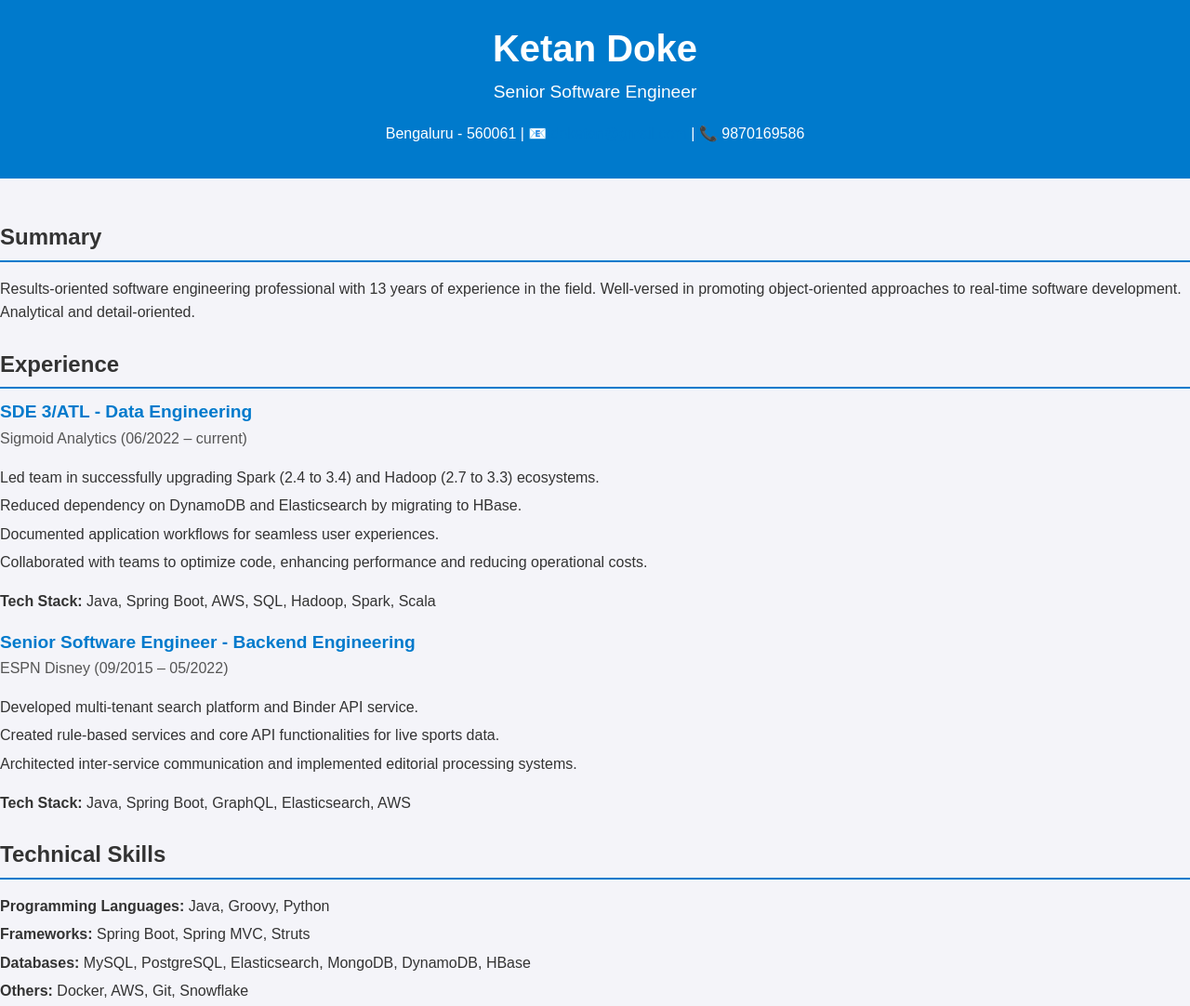
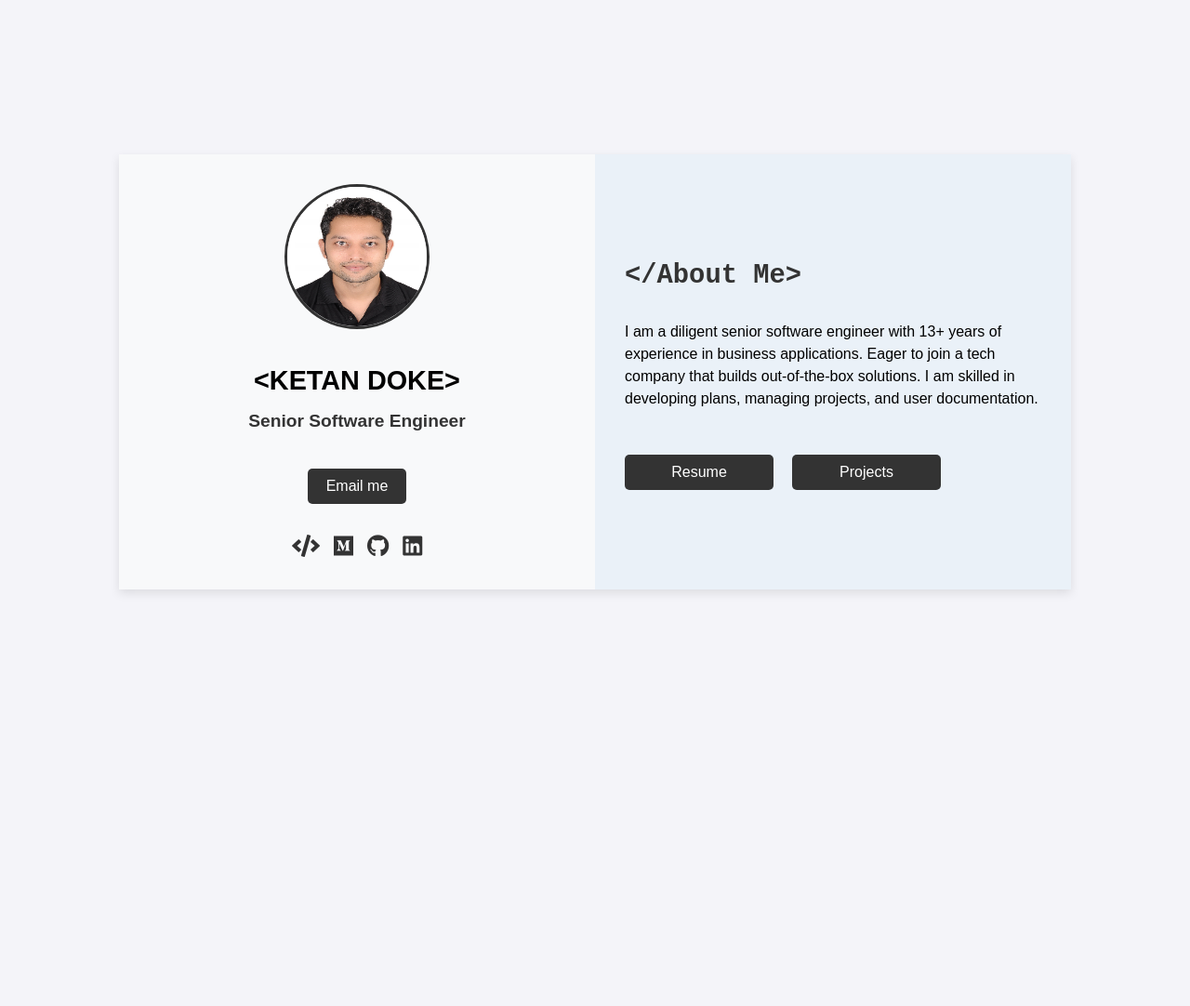
Before and after one commit to doketan/personal-website, a plain HTML site: page index.html in a window 1280 px wide. Shown: the top 1082 px of the page at 93% size. After the commit the page ends 800 px from the top, so only its background shows below. Drawn offline with Linux system fonts and the light colour scheme.

Commit message:
Add files via upload

```diff
--- a/index.html
+++ b/index.html
@@ -3,92 +3,46 @@
 <head>
     <meta charset="UTF-8">
     <meta name="viewport" content="width=device-width, initial-scale=1.0">
-    <title>Ketan Doke - Senior Software Engineer</title>
+    <title>Portfolio</title>
     <link rel="stylesheet" href="styles.css">
+    <!-- Font Awesome for Icons -->
+    <link rel="stylesheet" href="https://cdnjs.cloudflare.com/ajax/libs/font-awesome/5.15.4/css/all.min.css">
 </head>
 <body>
-    <header>
-        <div class="container">
-            <h1>Ketan Doke</h1>
+    <div class="container">
+        <div class="left">
+            <img src="profile.jpg" alt="Profile Picture" class="profile-img">
+            <h1>&lt;KETAN DOKE&gt;</h1>
             <h2>Senior Software Engineer</h2>
-            <p>Bengaluru - 560061 | 📧 <a href="mailto:doketan@gmail.com">doketan@gmail.com</a> | 📞 9870169586</p>
+            <a href="mailto:doketan@gmail.com" class="btn">Email me</a>
+            <div class="social-icons">
+                <a href="https://leetcode.com/doketan" target="_blank">
+                    <i class="fas fa-code"></i>
+                </a>
+                <a href="https://medium.com/@ketandoke" target="_blank">
+                    <i class="fab fa-medium"></i>
+                </a>
+                <a href="https://github.com/doketan" target="_blank">
+                    <i class="fab fa-github"></i>
+                </a>
+                <a href="https://www.linkedin.com/in/ketan-doke-8620a116/" target="_blank">
+                    <i class="fab fa-linkedin"></i>
+                </a>
+            </div>
         </div>
-    </header>
-
-    <main>
-        <section id="summary">
-            <h3>Summary</h3>
-            <p>Results-oriented software engineering professional with 13 years of experience in the field. Well-versed in promoting object-oriented approaches to real-time software development. Analytical and detail-oriented.</p>
-        </section>
-
-        <section id="experience">
-            <h3>Experience</h3>
-
-            <div class="job">
-                <h4>SDE 3/ATL - Data Engineering</h4>
-                <h5>Sigmoid Analytics (06/2022 – current)</h5>
-                <ul>
-                    <li>Led team in successfully upgrading Spark (2.4 to 3.4) and Hadoop (2.7 to 3.3) ecosystems.</li>
-                    <li>Reduced dependency on DynamoDB and Elasticsearch by migrating to HBase.</li>
-                    <li>Documented application workflows for seamless user experiences.</li>
-                    <li>Collaborated with teams to optimize code, enhancing performance and reducing operational costs.</li>
-                </ul>
-                <p><b>Tech Stack:</b> Java, Spring Boot, AWS, SQL, Hadoop, Spark, Scala</p>
+        <div class="right">
+            <h2>&lt;/About Me&gt;</h2>
+            <p>
+                I am a diligent senior software engineer with 13+ years of experience
+                in business applications. Eager to join a tech company that
+                builds out-of-the-box solutions. I am skilled
+                in developing plans, managing projects, and user documentation.
+            </p>
+            <div class="buttons">
+                <a href="resume.html" class="btn">Resume</a>
+                <a href="projects.html" class="btn">Projects</a>
             </div>
-
-            <div class="job">
-                <h4>Senior Software Engineer - Backend Engineering</h4>
-                <h5>ESPN Disney (09/2015 – 05/2022)</h5>
-                <ul>
-                    <li>Developed multi-tenant search platform and Binder API service.</li>
-                    <li>Created rule-based services and core API functionalities for live sports data.</li>
-                    <li>Architected inter-service communication and implemented editorial processing systems.</li>
-                </ul>
-                <p><b>Tech Stack:</b> Java, Spring Boot, GraphQL, Elasticsearch, AWS</p>
-            </div>
-
-            <!-- Add other jobs similarly -->
-        </section>
-
-        <section id="skills">
-            <h3>Technical Skills</h3>
-            <ul>
-                <li><b>Programming Languages:</b> Java, Groovy, Python</li>
-                <li><b>Frameworks:</b> Spring Boot, Spring MVC, Struts</li>
-                <li><b>Databases:</b> MySQL, PostgreSQL, Elasticsearch, MongoDB, DynamoDB, HBase</li>
-                <li><b>Others:</b> Docker, AWS, Git, Snowflake</li>
-            </ul>
-        </section>
-
-        <section id="education">
-            <h3>Education</h3>
-            <ul>
-                <li><b>PG Software Technology:</b> C-DAC (Mumbai), 2010</li>
-                <li><b>Master of Science - Computer Science:</b> Mumbai University, 2009</li>
-                <li><b>Bachelor of Science - Physics:</b> Mumbai University, 2006</li>
-            </ul>
-        </section>
-
-        <section id="certifications">
-            <h3>Certifications</h3>
-            <ul>
-                <li>Snowflake SnowPro Core</li>
-            </ul>
-        </section>
-
-        <section id="web-profile">
-            <h3>Web Profiles</h3>
-            <ul>
-                <li><a href="https://leetcode.com/doketan" target="_blank">LeetCode</a></li>
-                <li><a href="https://medium.com/@ketandoke" target="_blank">Medium</a></li>
-                <li><a href="https://www.linkedin.com/in/ketan-doke-8620a116/" target="_blank">LinkedIn</a></li>
-                <li><a href="https://github.com/doketan" target="_blank">GitHub</a></li>
-            </ul>
-        </section>
-    </main>
-
-    <footer>
-        <p>&copy; 2024 Ketan Doke</p>
-    </footer>
+        </div>
+    </div>
 </body>
 </html>
--- /dev/null
+++ b/resumestyles.css
@@ -0,0 +1,87 @@
+/* General Styles */
+body {
+    font-family: Arial, sans-serif;
+    margin: 0;
+    padding: 0;
+    line-height: 1.6;
+    background-color: #f4f4f9; /* Light background */
+}
+
+/* Header Styles */
+header {
+    text-align: center;
+    background: #3333;
+    color: white;
+    padding: 1.5rem;
+}
+
+.profile-img {
+    width: 150px;
+    height: 150px;
+    border-radius: 50%;
+    margin-top: 1rem;
+    border: 3px solid white;
+}
+
+h1 {
+    font-size: 2.5rem;
+    margin: 10px 0;
+}
+
+p {
+    font-size: 1.2rem;
+    margin: 5px 0;
+}
+
+/* Contact Info Styles */
+.contact-info {
+    margin: 20px 0;
+    text-align: center;
+    display: flex;
+    justify-content: center;
+    gap: 20px; /* Space between contact items */
+    flex-wrap: wrap; /* Ensures items wrap if the screen is small */
+    font-size: 1.1rem;
+}
+
+.contact-info span {
+    display: inline-flex;
+    align-items: center;
+    gap: 5px;
+    color: white;
+}
+
+.contact-info a {
+    color: white;
+    text-decoration: none;
+}
+
+.contact-info a:hover {
+    color: #87CEEB; /* Sky blue */
+}
+
+.contact-info i {
+    color: #87CEEB; /* Sky blue for icons */
+}
+
+/* Navigation Menu */
+nav ul {
+    list-style: none;
+    padding: 0;
+}
+
+nav ul li {
+    display: inline;
+    margin: 0 15px;
+}
+
+nav ul li a {
+    color: white;
+    text-decoration: none;
+    font-size: 1.2rem;
+}
+
+/* Links Hover Effects */
+nav ul li a:hover {
+    color: #87CEEB; /* Sky blue */
+}
--- a/styles.css
+++ b/styles.css
@@ -1,85 +1,130 @@
+/* General Styles */
 body {
     font-family: Arial, sans-serif;
-    line-height: 1.6;
     margin: 0;
     padding: 0;
+    display: flex;
+    justify-content: center;
+    align-items: center;
+    height: 100vh;
     background-color: #f4f4f9;
+}
+
+/* Container Layout */
+.container {
+    display: flex;
+    width: 80%;
+    max-width: 1200px;
+    background-color: white;
+    box-shadow: 0 4px 10px rgba(0, 0, 0, 0.1);
+}
+
+/* Left Section */
+.left {
+    flex: 1;
+    text-align: center;
+    padding: 2rem;
+    background: #f8f9fa;
+}
+
+.profile-img {
+    width: 150px;
+    height: 150px;
+    border-radius: 50%;
+    margin-bottom: 1rem;
+    border: 3px solid #333;
+}
+
+h1 {
+    font-size: 1.8rem;
+    font-weight: bold;
+    margin-bottom: 0.5rem;
+}
+
+h2 {
+    font-size: 1.2rem;
+    margin-bottom: 1.5rem;
     color: #333;
 }
 
-header {
-    background: #007acc;
-    color: #fff;
-    padding: 20px 0;
-    text-align: center;
+.btn {
+    display: inline-block;
+    padding: 10px 20px;
+    margin: 1rem 0;
+    background: #333;
+    color: white;
+    text-decoration: none;
+    border-radius: 5px;
 }
 
-header h1 {
-    margin: 0;
-    font-size: 2.5em;
+.btn:hover {
+    background: #555;
 }
 
-header h2 {
-    margin: 0;
-    font-size: 1.2em;
-    font-weight: 300;
+.social-icons {
+    display: flex;
+    justify-content: center;
+    gap: 15px;
+    margin-top: 1rem;
 }
 
-.container {
-    width: 80%;
-    margin: 0 auto;
-    overflow: hidden;
+.social-icons a {
+    color: #333;
+    font-size: 1.5rem;
+    text-decoration: none;
 }
 
-main {
-    padding: 20px 0;
-}
-
-section {
-    margin: 20px 0;
-}
-
-section h3 {
-    font-size: 1.5em;
-    border-bottom: 2px solid #007acc;
-    padding-bottom: 5px;
-    margin-bottom: 10px;
-}
-
-.job h4 {
-    margin: 0;
-    font-size: 1.2em;
-    color: #007acc;
-}
-
-.job h5 {
-    margin: 0;
-    font-size: 1em;
-    font-weight: normal;
+.social-icons a:hover {
     color: #555;
 }
 
-ul {
-    list-style: none;
-    padding: 0;
+/* Right Section */
+.right {
+    flex: 1;
+    padding: 2rem;
+    display: flex;
+    flex-direction: column;
+    justify-content: center;
+    background: #eaf1f8;
 }
 
-ul li {
-    margin: 5px 0;
+.right h2 {
+    font-size: 1.8rem;
+    margin-bottom: 1rem;
+    font-weight: bold;
+    font-family: 'Courier New', Courier, monospace;
 }
 
-a {
-    color: #007acc;
-    text-decoration: none;
+.right p {
+    font-size: 1rem;
+    line-height: 1.5;
+    margin-bottom: 2rem;
 }
 
-a:hover {
-    text-decoration: underline;
+.buttons {
+    display: flex;
+    gap: 20px;
 }
 
-footer {
-    background: #333;
-    color: #fff;
+.buttons .btn {
+    width: 120px;
     text-align: center;
-    padding: 10px 0;
+    font-size: 1rem;
 }
+.social-icons {
+    display: flex;
+    justify-content: center;
+    gap: 15px;
+    margin-top: 1rem;
+}
+
+.social-icons a {
+    color: #333; /* Default color for icons */
+    font-size: 1.5rem;
+    text-decoration: none;
+    transition: color 0.3s ease;
+}
+
+.social-icons a:hover {
+    color: #555; /* Hover color for icons */
+}
```
Also changed, not shown: projects.html (added, +35 -0 lines), resume.html (added, +77 -0 lines), profile.jpg (added).
